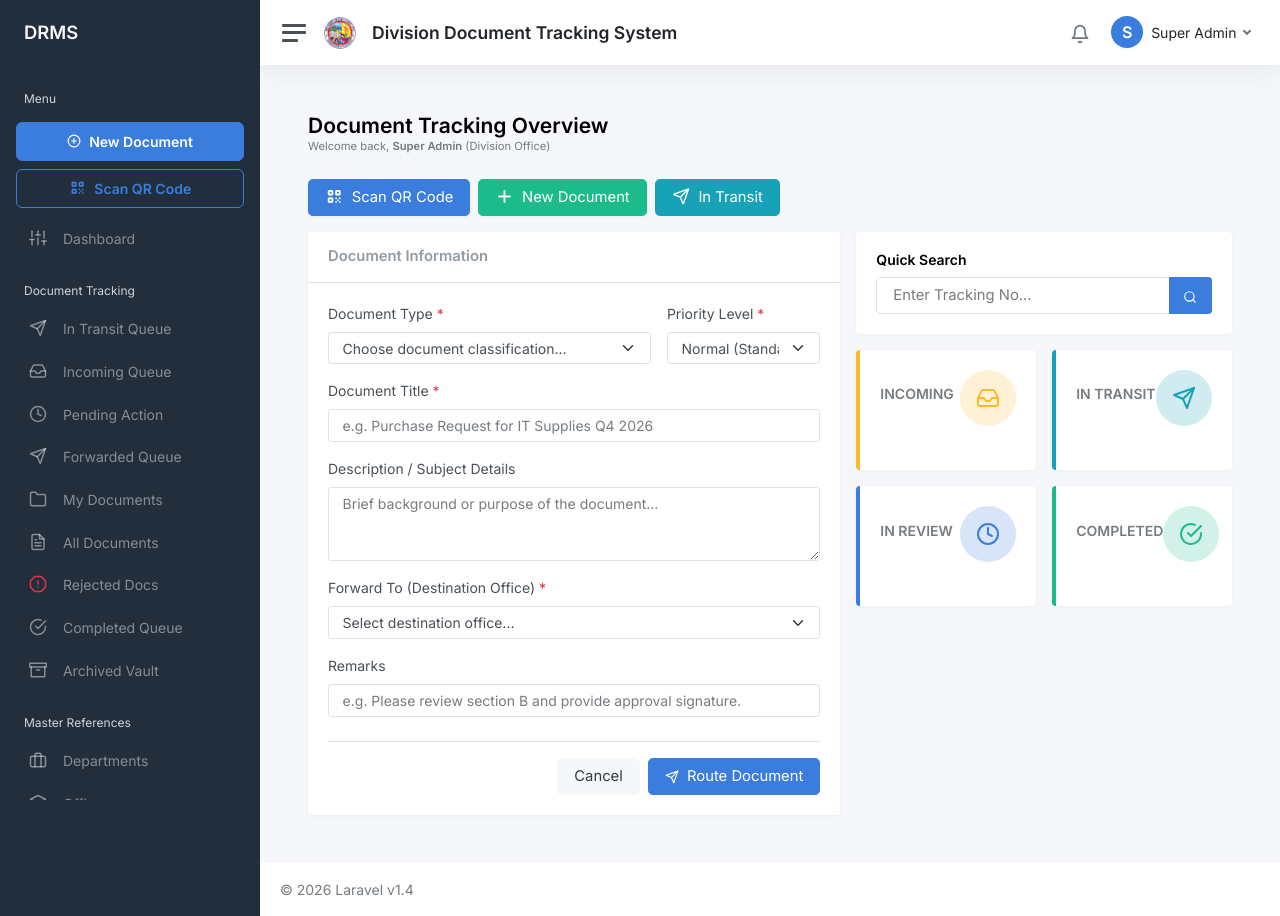
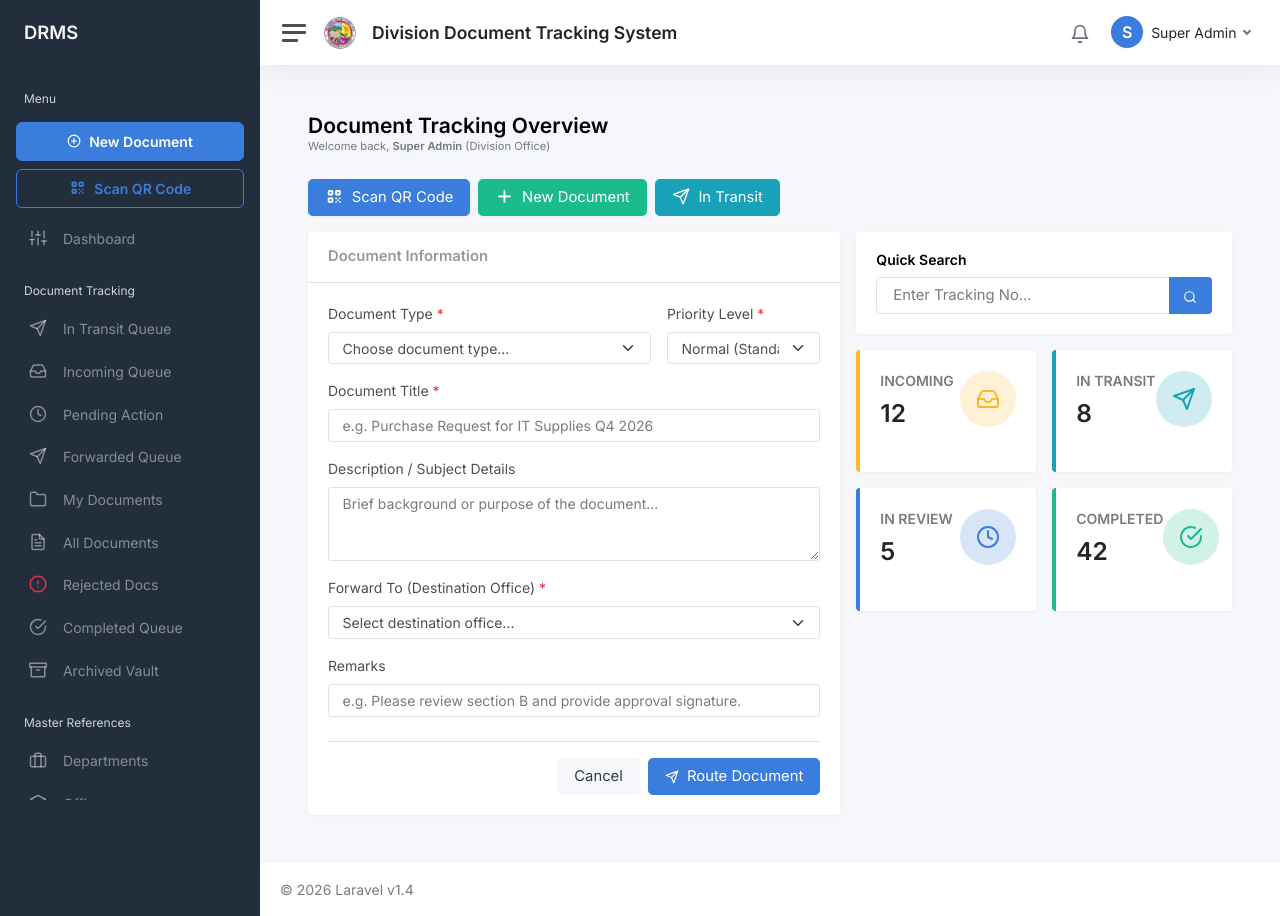
Before and after one commit to kuyagep/dts, a Laravel app: template resources/views/dashboard.blade.php in a window 1280 px wide. Run offline with Laravel 12, Linux system fonts and the light colour scheme; the template is opened without the code that fills it, so the values that code supplies are empty; a user stored in the database is signed in; data comes from the database, SQL or seed files in the repository; parts of the project's set-up code (start-up, migrations or seed data) failed here and were passed over; some libraries are stand-ins or nearby versions.

Commit message:
fix: Update document classification label to 'Choose document type...'

```diff
--- a/resources/views/dashboard.blade.php
+++ b/resources/views/dashboard.blade.php
@@ -50,7 +50,7 @@
                                         class="text-danger">*</span></label>
                                 <select class="form-select @error('document_type_id') is-invalid @enderror"
                                     id="document_type_id" name="document_type_id" required>
-                                    <option value="" disabled selected>Choose document classification...</option>
+                                    <option value="" disabled selected>Choose document type...</option>
                                     @foreach ($documentTypes as $type)
                                         <option value="{{ $type->id }}"
                                             {{ old('document_type_id') == $type->id ? 'selected' : '' }}>
```
